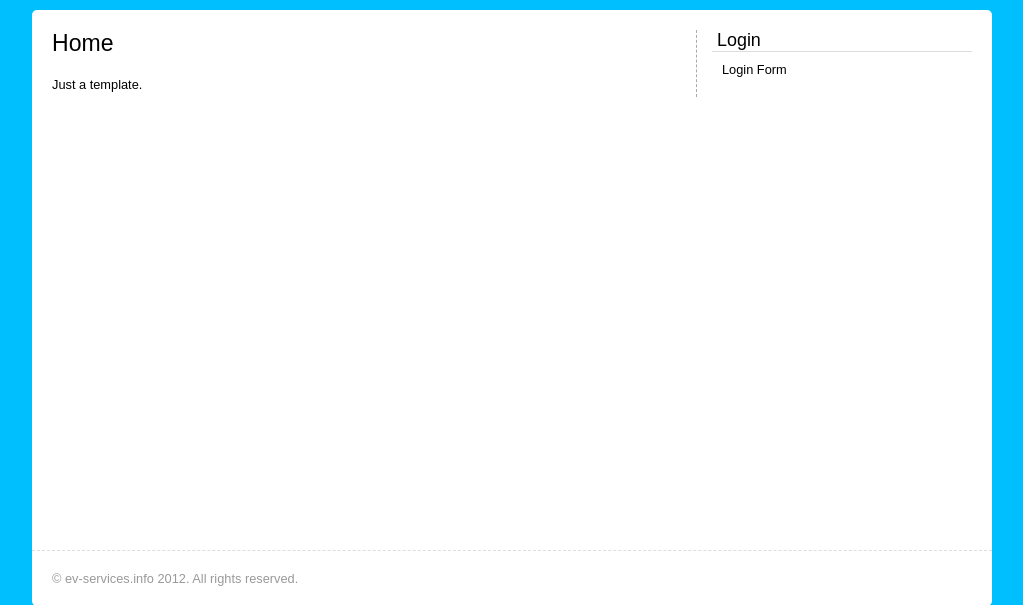
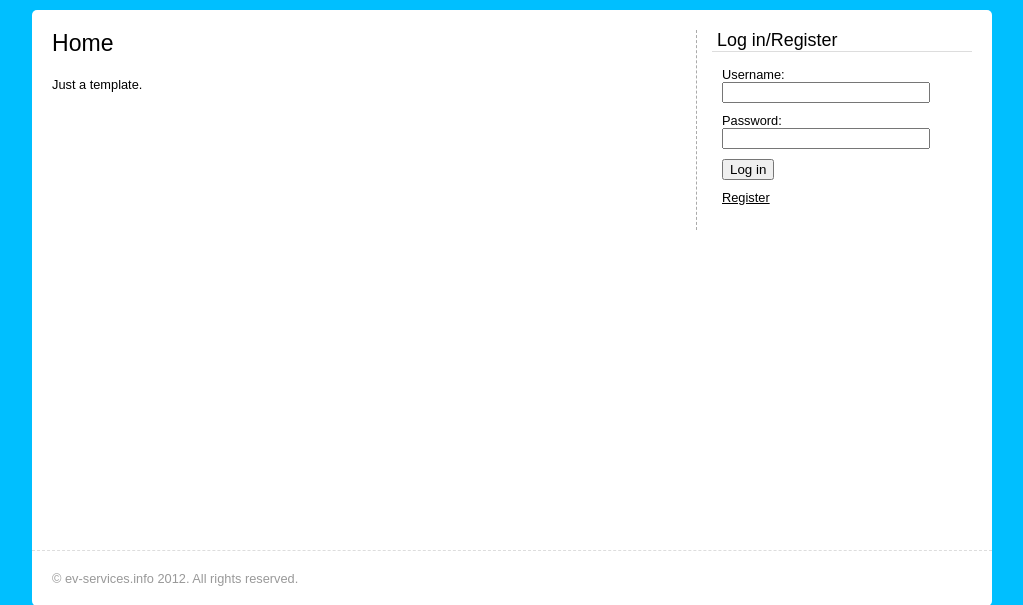
Before and after one commit to vercrue/login-register, a PHP site: page / in a window 1280 px wide. Shown: the part 82-687 px from the top of the page, without its empty margins (128-1151 px from the left). Run offline with PHP 8.4, Linux system fonts and the light colour scheme.

Commit message:
User Login (part 1)

```diff
--- a/core/functions/users.php
+++ b/core/functions/users.php
@@ -1,3 +1,10 @@
 <?php
 
+function user_exists($username)
+{
+	$query = mysql_query("SELECT COUNT(`user_id`) FROM `users` WHERE `username` = '$username'");
+}
+
+
+
 ?>
--- a/core/init.php
+++ b/core/init.php
@@ -4,4 +4,7 @@ error_reporting(0);
 
 require 'database/connect.php';
 require 'functions/users.php';
+
+$errors = array();
+
 ?>
--- a/includes/widgets/login.php
+++ b/includes/widgets/login.php
@@ -1,6 +1,23 @@
 <div class="widget">
-	<h2>Login</h2>
+	<h2>Log in/Register</h2>
 	<div class="inner">
-		Login Form
+		<form action="login.php" method="post">
+			<ul id="login">
+				<li>
+					Username:<br>
+					<input type="text" name="username">
+				</li>
+				<li>
+					Password:<br>
+					<input type="password" name="password">
+				</li>
+				<li>
+					<input type="submit" value="Log in">
+				</li>
+				<li>
+					<a href="register.php">Register</a>
+				</li>
+			</ul>
+		</form>
 	</div>
 </div>
```
Also changed, not shown: login.php (added, +18 -0 lines).
